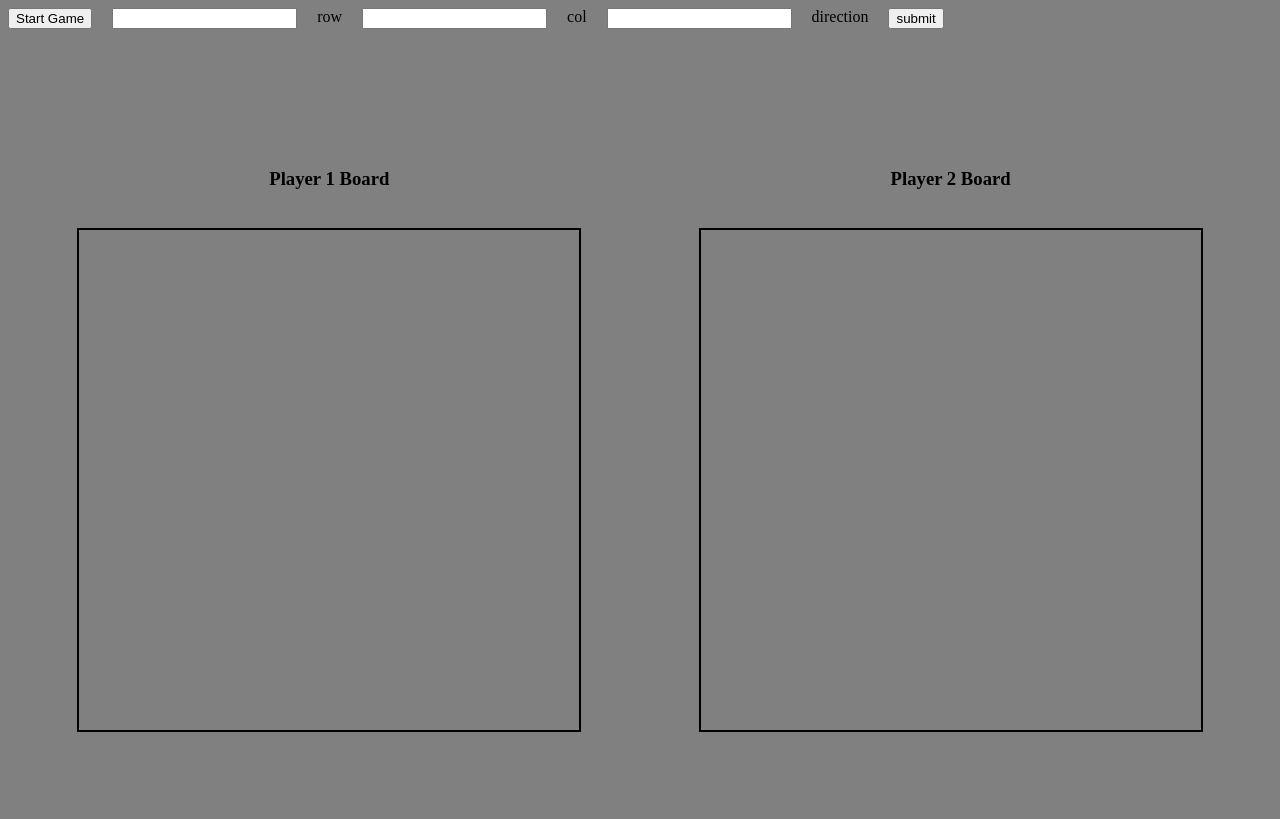
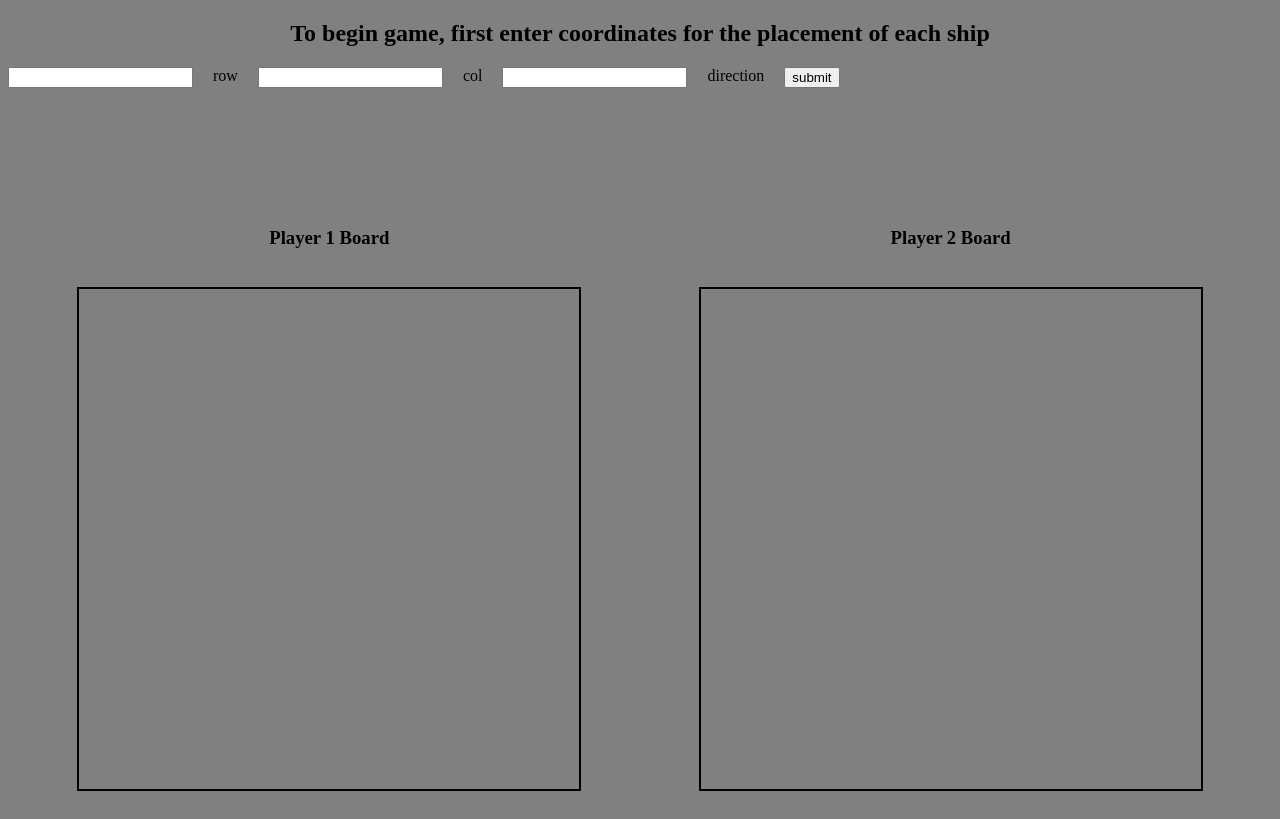
Before and after one commit to wijerett/Battleship, a website built with webpack: page src/index.html in a window 1280 px wide. Built offline with nearby package versions, Linux system fonts and the light colour scheme.

Commit message:
removed start button need to add a reset button to clear gameover modal and boards after a win is achieved

```diff
--- a/src/driver.js
+++ b/src/driver.js
@@ -14,6 +14,9 @@ const gameOverModal = document.getElementById('gameOverModal');
 const gameOverMessage = document.getElementById('gameOverPopup');
 
 let gamePhase = 'placement';
+
+//need to add a reset button to the top or to game over modal
+//need to reset to empty game boards and empty input boxes
 
 const playGamePrompt = document.getElementById('playGamePrompt');
 const playGameBtn = document.getElementById('playGameBtn');
--- a/src/index.html
+++ b/src/index.html
@@ -7,9 +7,12 @@
     <title>Document</title>
 </head>
 <body>
+    <div class="title">
+        <h2 class="instructions">To begin game, first enter coordinates for the placement of each ship</h2>
+    </div>
+
     <div id="top">
 
-        <button id="startBtn">Start Game</button>
         <input class="rowBox" id="rowBox" type="text">row</input>
         <input class="colBox" id="colBox" type="text">col</input>
         <input class="directionBox" id="directionBox" type="text">direction</input>
--- a/src/styles.css
+++ b/src/styles.css
@@ -125,3 +125,7 @@ body {
 .hidden {
     display: none;
 }
+
+.instructions {
+    text-align: center;
+}
```
